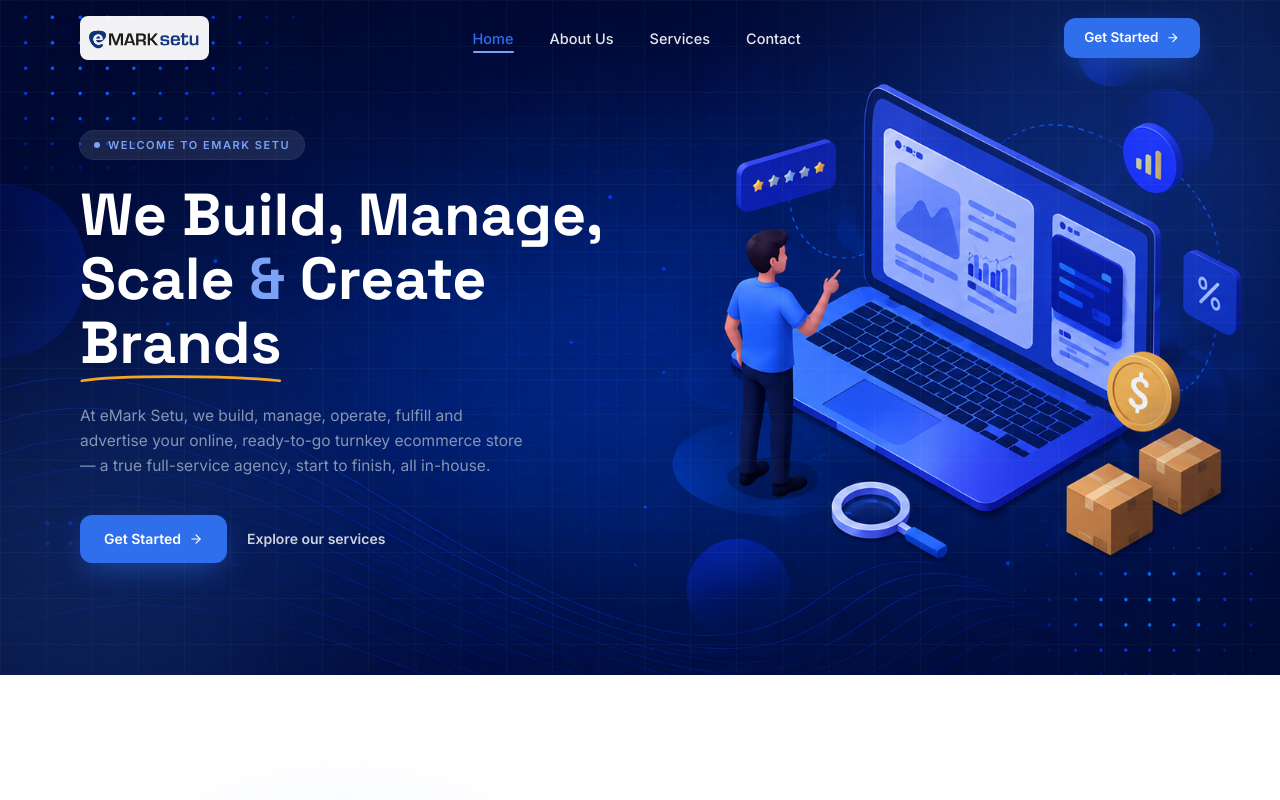
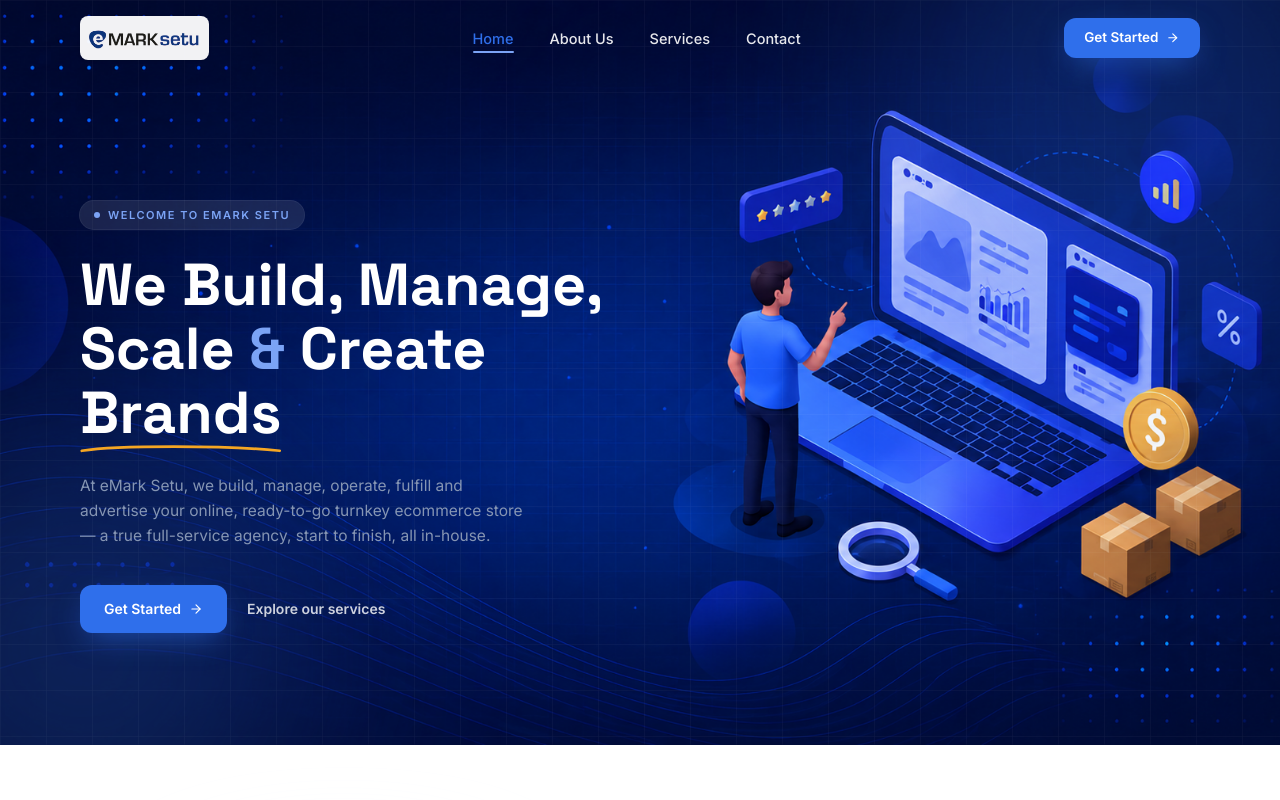
Before and after one commit to Vickysahu12/emarksetu, a React (Vite) app: page / in a window 1280 px wide. Shown: the top 800 px of the page. Built offline with nearby package versions, Linux system fonts and the light colour scheme.

Commit message:
fix: added some padding from top in home section

```diff
--- a/src/components/Hero.jsx
+++ b/src/components/Hero.jsx
@@ -14,7 +14,7 @@ export default function Hero() {
   return (
     <section
   id="home"
-  className="relative overflow-hidden bg-navy-900 bg-cover bg-center bg-no-repeat pt-[130px] pb-24 sm:pb-28"
+  className="relative overflow-hidden bg-navy-900 bg-cover bg-center bg-no-repeat pt-[200px] pb-20 sm:pb-28"
   style={{ backgroundImage: `url(${bgImage})` }}
 >
       {/* ambient mesh */}
```
